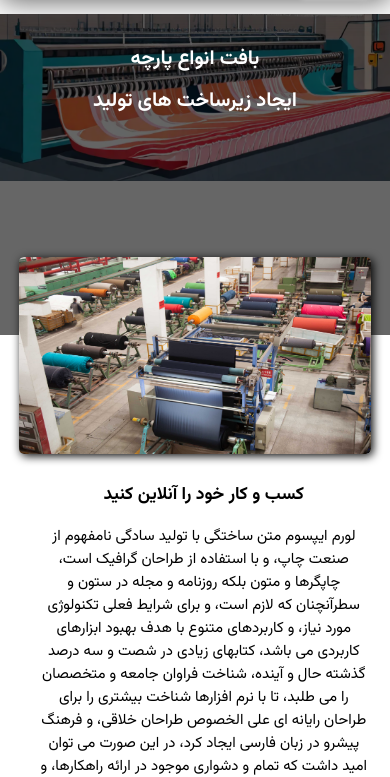
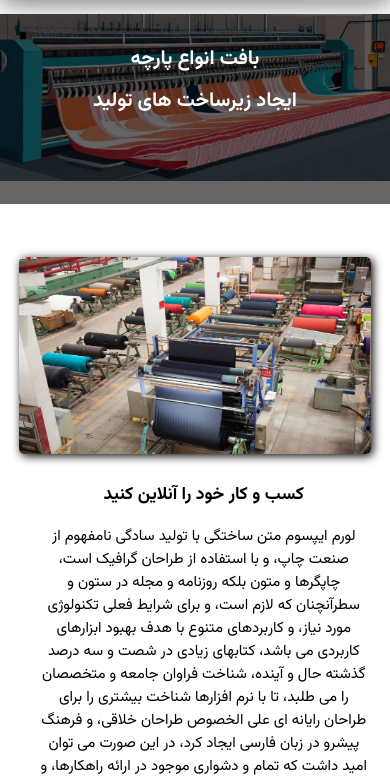
Before and after one commit to Marci051/FastFront-FinalProject, a website: page index.html in a window 390 px wide. Shown: the part 70-847 px from the top of the page. Drawn offline with Linux system fonts and the light colour scheme.

Commit message:
Update media queries

```diff
--- a/CSS/indexStyle.css
+++ b/CSS/indexStyle.css
@@ -104,7 +104,7 @@ div + h3,
 
 /* *********RESPONSIVE********* */
 
-@media only screen and (max-width: 576px) {
+@media only screen and (max-width: 480px) {
   .mojavezha {
     flex-wrap: wrap;
   }
--- a/CSS/style.css
+++ b/CSS/style.css
@@ -229,7 +229,7 @@ footer iframe {
   }
 }
 
-@media only screen and (max-width: 576px) {
+@media only screen and (max-width: 480px) {
   .header {
     height: 100%;
   }
@@ -245,7 +245,7 @@ footer iframe {
     margin-block-end: 10px;
   }
   .backgroundShadow {
-    height: 38vh;
+    height: 190px;
   }
   .background {
     top: 0;
```
